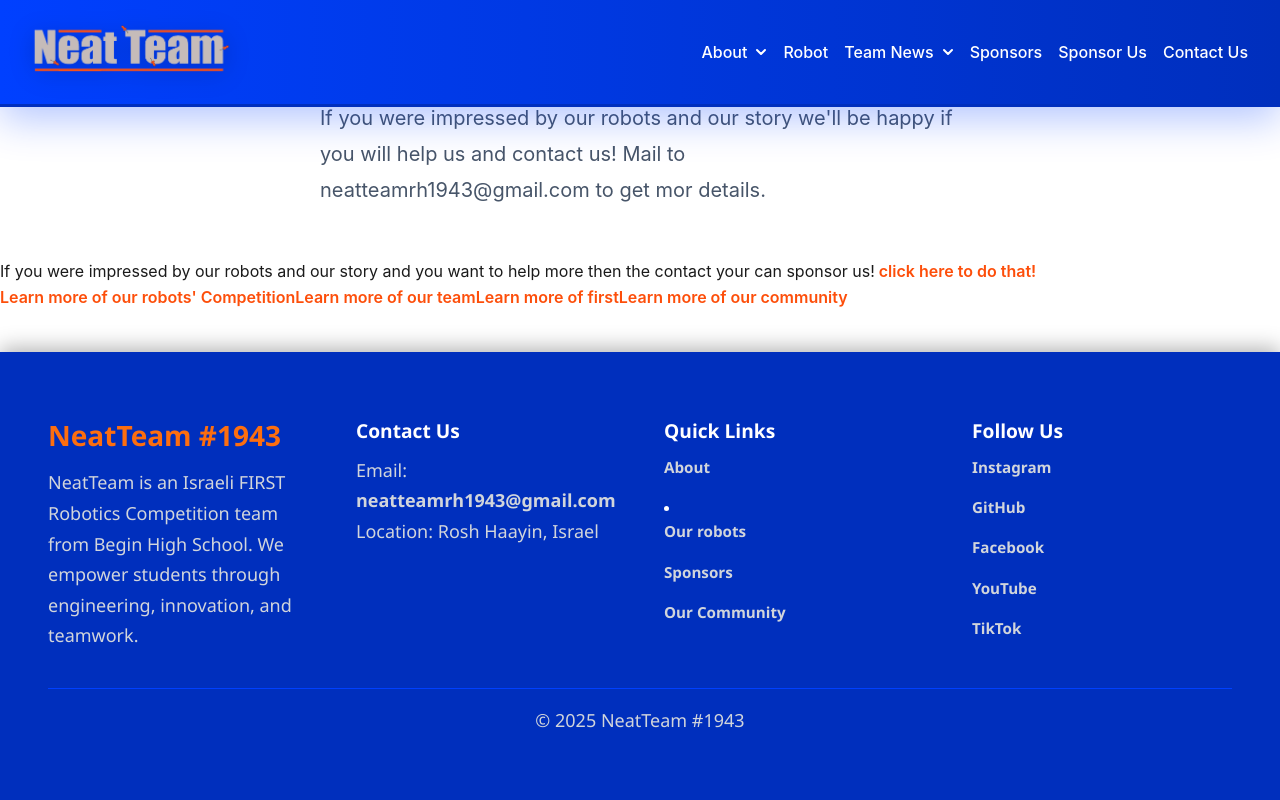
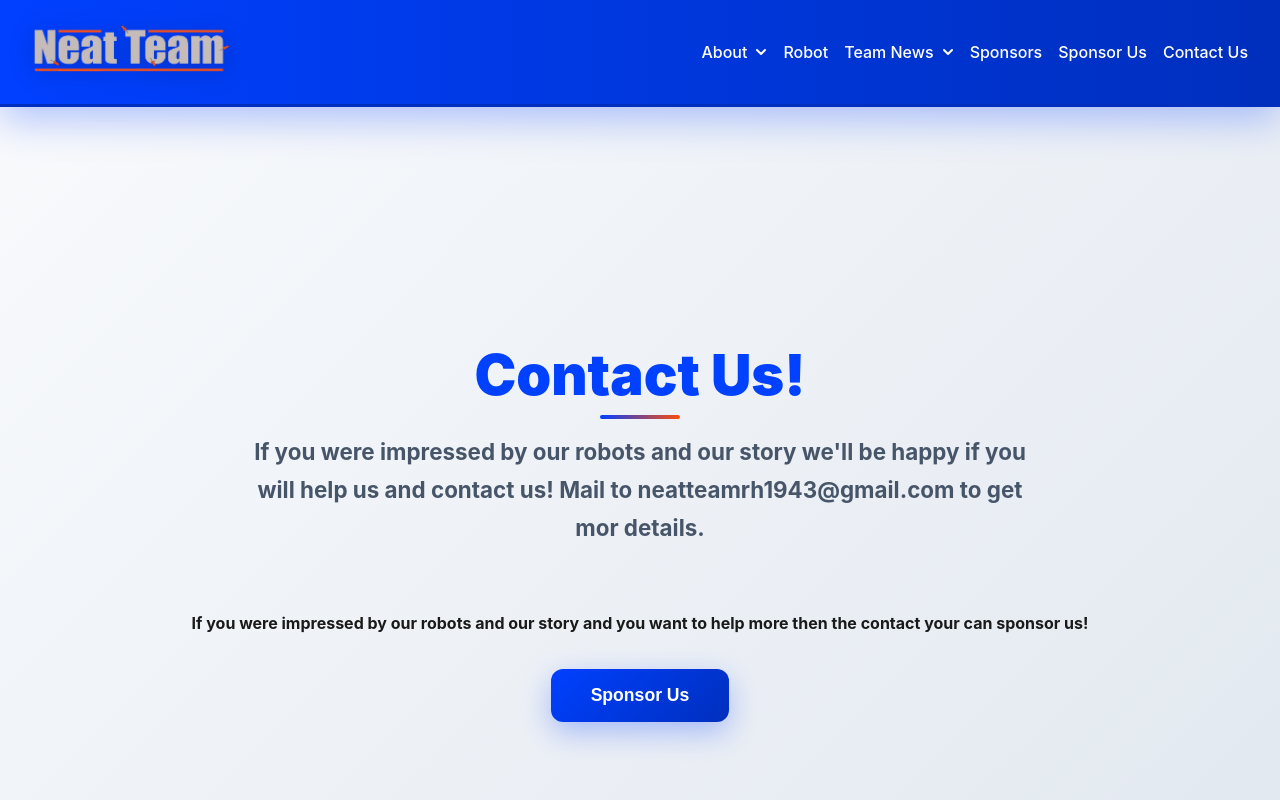
Before and after one commit to NeatTeam1943/NeatTeam-Website, a React (Vite) app: page /contact-us in a window 1280 px wide. Built offline with nearby package versions, Linux system fonts and the light colour scheme.

Commit message:
added sponsor us and contact us pages

```diff
--- a/src/App.jsx
+++ b/src/App.jsx
@@ -51,8 +51,8 @@
                     <Route path="/posts" element={<Posts />} />
                     <Route path="/sponsors" element={<Sponsors />} />
                     <Route path="/community" element={<Community />} />
-                    <Route path='/sponsor-us' element={<SponsorUs />} />
-                    <Route path='/contact-us' element={<ContactUs />} />
+                    <Route path="/sponsor-us" element={<SponsorUs />} />
+                    <Route path="/contact-us" element={<ContactUs />} />
                     <Route path="*" element={<NotFound />} />
                 </Routes>
             </Layout>
--- a/src/css files/pages/Sponsors.css
+++ b/src/css files/pages/Sponsors.css
@@ -51,6 +51,7 @@
     transform: translateY(20px);
     opacity: 0;
     animation: slideUpFade 0.8s ease-out 0.4s forwards;
+    margin-top: 0.5rem;
 }
 
 .sponsor-grid {
--- a/src/jsx files/pages/ContactUs.jsx
+++ b/src/jsx files/pages/ContactUs.jsx
@@ -1,25 +1,16 @@
-import React from 'react'
-import { Link } from "react-router-dom";
-import '../../css files/pages/ContactUs.css'
+import React from 'react';
+import '../../css files/pages/Sponsors.css';
 
 export default function ContactUs() {
     return (
-        <div className='ContactUs-page'>
-            <div className='text'>
-                If you were impressed by our robots and our story we'll be happy if you will help us and contact us!
-                Mail to neatteamrh1943@gmail.com to get mor details.
-            </div> <br /> <br />
-            <div className='sponsor-us'>
-                If you were impressed by our robots and our story and you want to help more then the contact your can sponsor us!
-                <Link to='/sponsor-us'> click here to do that!</Link>
-            </div>
-            <div className='quick-nav'>
-                <Link to='/robot/Koren2025' className='robots'>Learn more of our robots' Competition</Link>
-                <Link to='/about/team' className='about-team'>Learn more of our team</Link>
-                <Link to='/about/first' className='about-firts'>Learn more of first</Link>
-                <Link to='/community' className='community'>Learn more of our community</Link>
+        <div className="page">
+            <div className="sponsors-page">
+                <h1>Contact Us!</h1>
+                <h3>If you were impressed by our robots and our story we'll be happy if you will help us and contact us! Mail to neatteamrh1943@gmail.com to get mor details.</h3>
 
+                <h4>If you were impressed by our robots and our story and you want to help more then the contact your can sponsor us!</h4>
+                <button className="button-decoration" onClick={() => window.location.href='/sponsor-us'}>Sponsor Us</button>
             </div>
         </div>
-    )
+    );
 }
--- a/src/jsx files/pages/SponsorUs.jsx
+++ b/src/jsx files/pages/SponsorUs.jsx
@@ -1,24 +1,16 @@
-import React from 'react'
-import { Link } from "react-router-dom";
-import '../../css files/pages/SponsorUs.css'
+import React from 'react';
+import '../../css files/pages/Sponsors.css';
 
 export default function SponsorUs() {
     return (
-        <div className='SponsorUs-page'>
-            <div className='text'>
-                If you were impressed by our robots and our story we'll be happy if you will help us and sponsor us!
-                Mail to neatteamrh1943@gmail.com to get mor details.
-            </div> <br /> <br />
-            <div className='contact'>
-                If you were impressed by our robots and our story and you want to help us but you aren't able to sponsor us u can contact us too:
-                <Link to='/contact-us'> click here to do that!</Link>
-            </div>
-            <div className='quick-nav'>
-                <Link to='/robot/Koren2025' className='robots'>Learn more of our robots' Competition</Link>
-                <Link to='/about/team' className='about-team'>Learn more of our team</Link>
-                <Link to='/about/first' className='about-firts'>Learn more of first</Link>
-                <Link to='/community' className='community'>Learn more of our community</Link>
+        <div className="page">
+            <div className="sponsors-page">
+                <h1>Become a Sponsor</h1>
+                <h3>If you were impressed by our robots and our story we'll be happy if you will help us and sponsor us! Mail to neatteamrh1943@gmail.com to get mor details.</h3>
+
+                <h4>If you were impressed by our robots and our story and you want to help us but you aren't able to sponsor us u can contact us too:</h4>
+                <button className="button-decoration" onClick={() => window.location.href='/contact-us'}>Contact Us</button>
             </div>
         </div>
-    )
+    );
 }
```
Also changed, not shown: src/css files/pages/ContactUs.css (deleted), src/css files/pages/SponsorUs.css (deleted).
